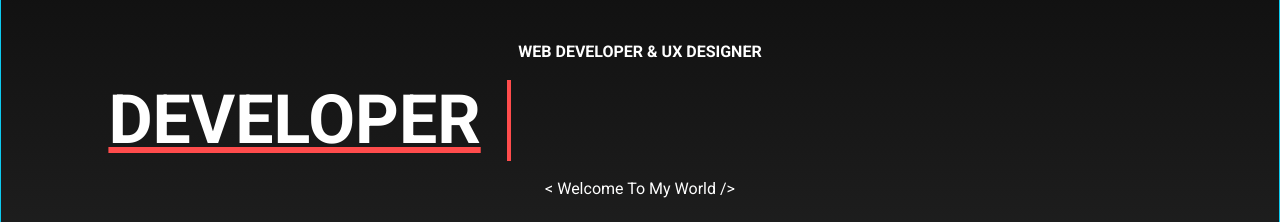
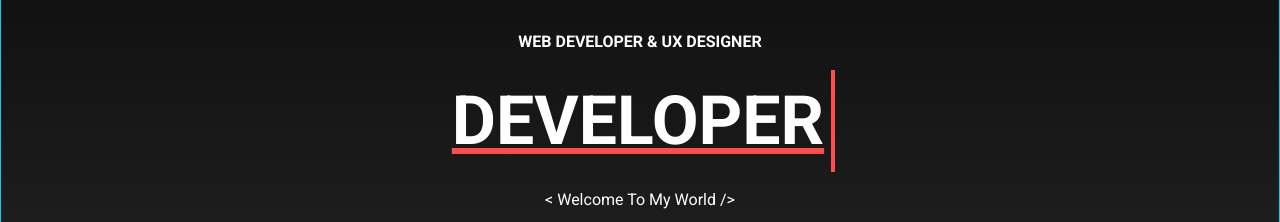
Before and after one commit to kantinunpaly/Portfolio, a plain HTML site: page index.html in a window 1280 px wide. Shown: the part 309-531 px from the top of the page. Drawn offline with nearby package versions, Linux system fonts and the light colour scheme.

Commit message:
edit typing

```diff
--- a/css/style.css
+++ b/css/style.css
@@ -27,6 +27,7 @@
 .navbar{
     background-color: #111;
 }
+
 a.nav{
     color:white
 }
@@ -63,16 +64,15 @@ a.nav:hover{
     font-weight: bold;
     text-decoration: var(--bg-main-color) underline;
     border-right: solid 4px var(--bg-main-color);
-    white-space: nowrap;
     overflow: hidden;
-    width: 11ch;
-    animation: typewriter 3s steps(11) 1s ,cursor 50ms steps(11) infinite;
-    left: 20px;
+    width: 10ch;
+    animation: typewriter 2s steps(10) 0.1s
+
 }
 /* Typing animate */
 @keyframes  typewriter {
     0%{width: 0ch;}
-    100%{width: 11ch;}
+    100%{width: 10ch;}
 }
 
 .social svg{
--- a/index.html
+++ b/index.html
@@ -47,9 +47,7 @@
                         <li class="nav-item ">
                             <a class="nav nav-link" href="#">Contact</a>
                         </li>
-                        <li class="nav-item ">
-                            <a class="nav nav-link" href="#">Contact</a>
-                        </li>
+
                     </ul>
                 </div>
             </div>
@@ -59,7 +57,7 @@
         <div class="container">
             <div class="text-center">
                 <p class="text-b">WEB DEVELOPER & UX DESIGNER</p>
-                <h1><p class="line">DEVELOPER</p></h1>
+                <div class="w-100 d-flex justify-content-center"><p class="line typing">DEVELOPER</p></div>
                 <p class="text-r"> < Welcome To My World />
                 </p>
                 <div class="social">
```
